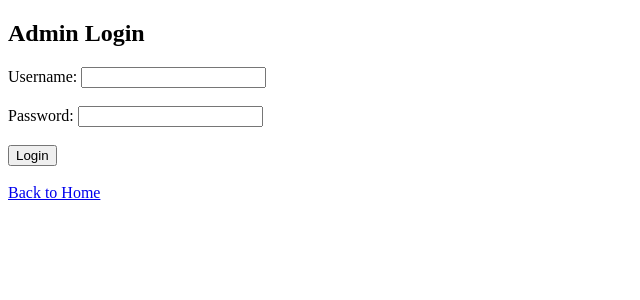
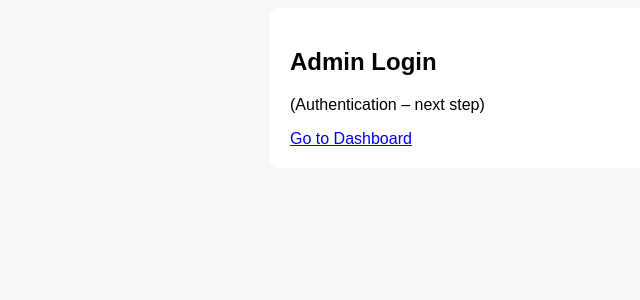
Before and after one commit to ovelvoro-stack/velvoro-job-ai, a Flask app: page /admin in a window 1280 px wide. Shown: the top 300 px of the page, without its empty margins (0-640 px from the left). Run offline with Flask 3, Linux system fonts and the light colour scheme.

Commit message:
Update admin_login.html

```diff
--- a/templates/admin_login.html
+++ b/templates/admin_login.html
@@ -1,18 +1,14 @@
 <!DOCTYPE html>
 <html>
 <head>
-    <title>Admin Login</title>
+  <title>Admin Login</title>
+  <link rel="stylesheet" href="/static/style.css">
 </head>
 <body>
+<div class="container">
 <h2>Admin Login</h2>
-
-<form method="post">
-    Username: <input name="username"><br><br>
-    Password: <input name="password" type="password"><br><br>
-    <button type="submit">Login</button>
-</form>
-
-<br>
-<a href="/">Back to Home</a>
+<p>(Authentication – next step)</p>
+<a class="btn" href="/dashboard">Go to Dashboard</a>
+</div>
 </body>
 </html>
```
